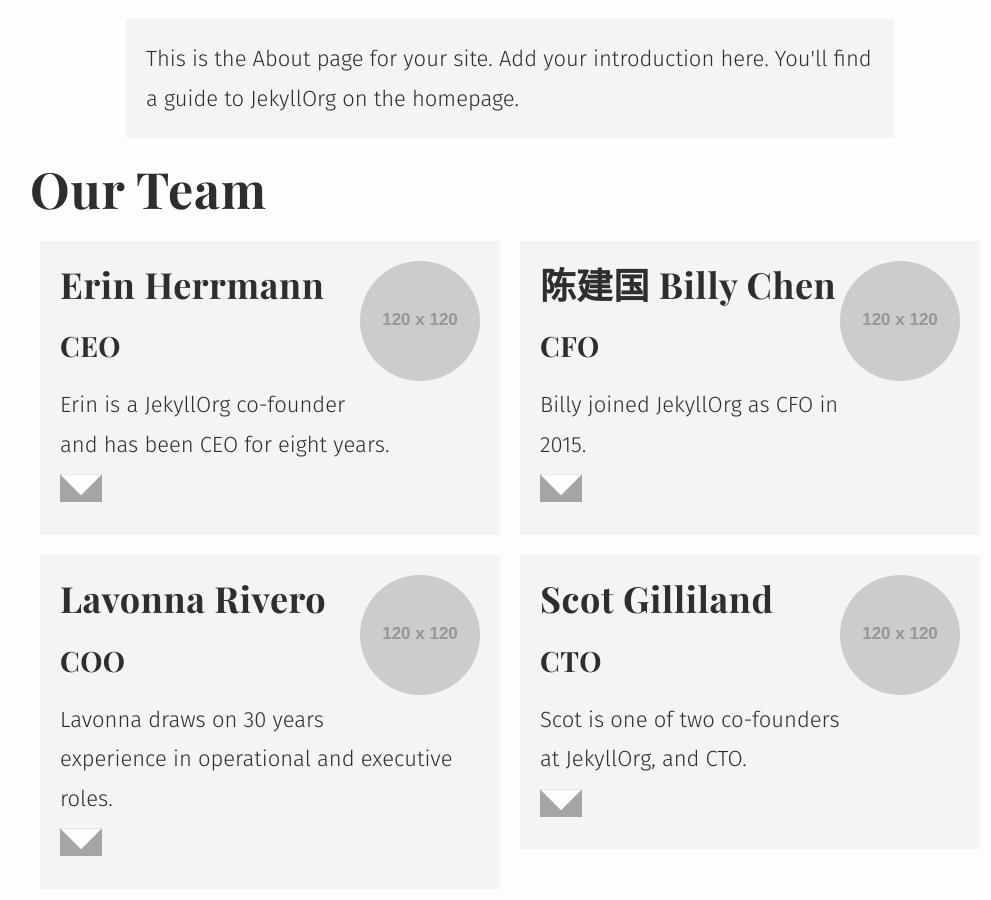
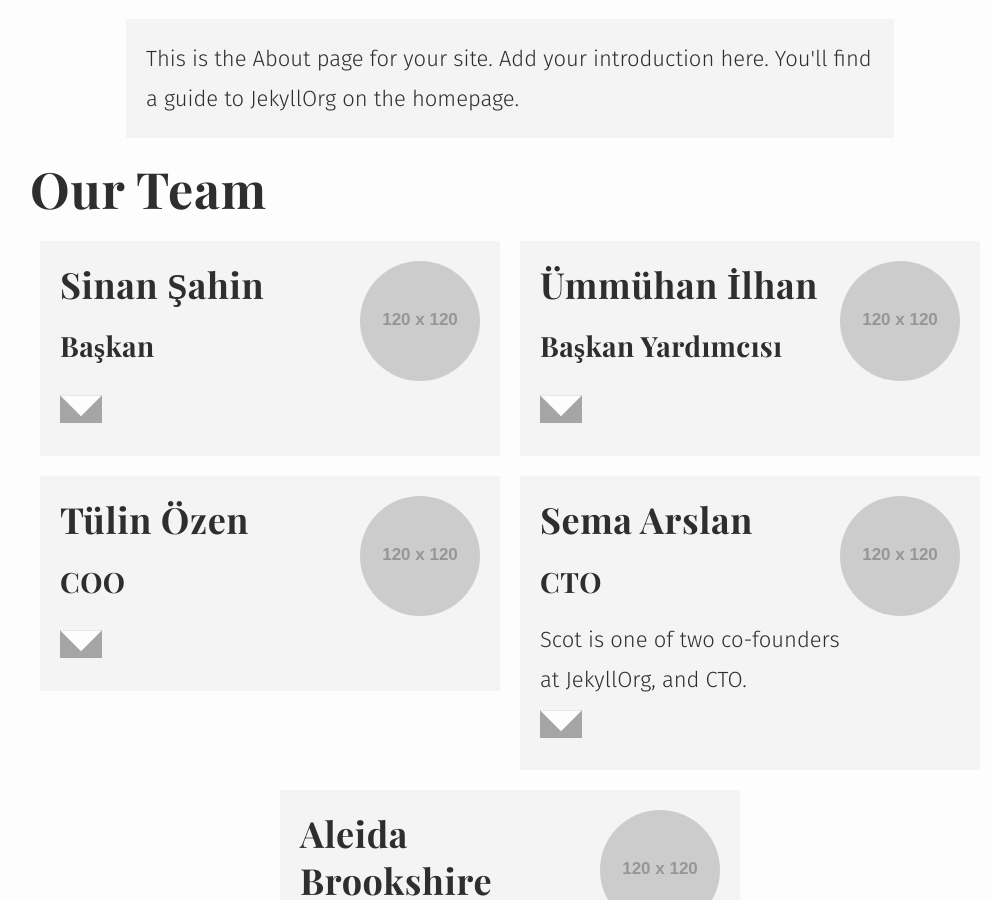
Before and after one commit to omusiber/eski_site, a Jekyll site: the page built from pages/about.html, in a window 1280 px wide and 900 px high, scrolled down 782 px. Shown: the whole window, without its empty margins (130-1121 px from the left). Built offline with Jekyll 4.4.1, drawn with Linux system fonts in a browser that asks for light colours.

Commit message:
Düzenleme yapıldı.

```diff
--- a/_config.yml
+++ b/_config.yml
@@ -7,25 +7,25 @@
 
 # Site settings
 title: OmüSiber
-description: a free Jekyll theme for organizations and non-profits
+description: OMÜ | Siber Güvenlik Topluluğu
 baseurl: "" # the subpath of your site, e.g. /blog
-url: "https://omusiber.github.io" # the base hostname & protocol for your site
+url: "http://omusiber.org" # the base hostname & protocol for your site
 
 # Profiles
 facebook_username: omusiber
 github_username: omusiber
-googleplus_username: randomexample
+#googleplus_username: randomexample
 instagram_username: omusiber
 linkedin_username: randomexample
-periscope_username: randomexample
-reddit_username: u/randomexample
+#periscope_username: randomexample
+#reddit_username: u/randomexample
 twitter_username: omusiber
-youtube_username: user/randomexample
+#youtube_username: user/randomexample
 email: siber@omu.edu.tr
 
 # API keys
 api_keys:
-  google: "AIzaSyBTrns7kOi-WxTG7d-IrwzApkn4JvlCL5c"
+  google: ""
 
 # Build settings
 markdown: kramdown
@@ -66,7 +66,7 @@ collections:
 
 # Prose
 prose:
-  siteurl: 'https://omusiber.github.io/'
+  siteurl: 'http://omusiber.org'
   media: 'images'
   ignore:
     - /_layouts
--- a/_data/team-members.yml
+++ b/_data/team-members.yml
@@ -2,22 +2,22 @@
 
 # You can add images for each staff member to the 'team' folder in 'images'.
 
-- name:  Erin Herrmann
-  role: CEO
+- name:  Sinan Şahin
+  role: Başkan
   img: http://placehold.it/120x120
-  description: "Erin is a JekyllOrg co-founder and has been CEO for eight years."
-  email: erin@jekyllorg.com
-- name: 陈建国 Billy Chen
-  role: CFO
+  description: ""
+  email: sinan.sahin@omu.edu.tr
+- name: Ümmühan İlhan
+  role: Başkan Yardımcısı
   img: http://placehold.it/120x120
-  description: "Billy joined JekyllOrg as CFO in 2015."
-  email: darron@jekyllorg.com
-- name: Lavonna Rivero
+  description: ""
+  email: ummuhan.ilhan@bil.omu.edu.tr
+- name: Tülin Özen
   role: COO
   img: http://placehold.it/120x120
-  description: "Lavonna draws on 30 years experience in operational and executive roles."
+  description: ""
   email: lavonna@jekyllorg.com
-- name: Scot Gilliland
+- name: Sema Arslan
   role: CTO
   img: http://placehold.it/120x120
   description: "Scot is one of two co-founders at JekyllOrg, and CTO."
```
Also changed, not shown: _data/social-profiles.yml (+4 -24 lines).
